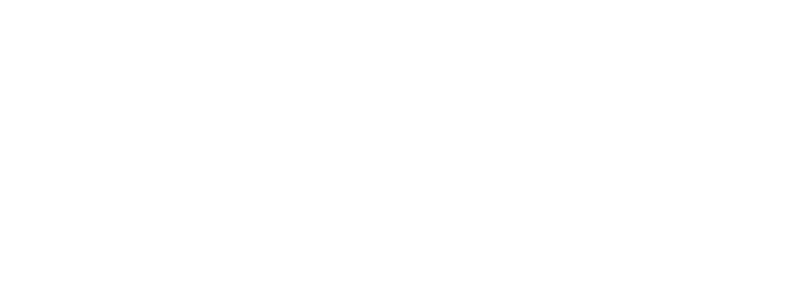
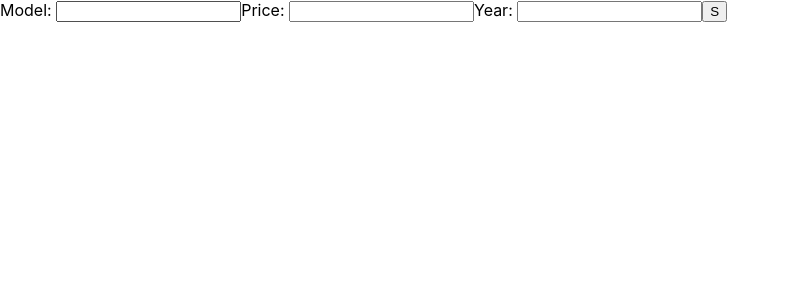
Before and after one commit to Valentyn98/untitled260122, a React (Create React App) app: page / in a window 1280 px wide. Shown: the top 300 px of the page, without its empty margins (0-789 px from the left). Built offline with nearby package versions, Linux system fonts and the light colour scheme; the HTML template or start-up script is replaced by a standard one.

Commit message:
cars standart

```diff
--- a/src/App.js
+++ b/src/App.js
@@ -1,11 +1,22 @@
 
 import './App.css';
+import {useState} from "react";
+import Form from "./components/Form/Form";
+import Cars from "./components/Cars/Cars";
 
 function App() {
+  const [cars , setCars] = useState([])
 
+  const getFormData = (data) =>{
+        setCars([...cars, {id:new Date().getTime(), ...data}])
+  }
+  const getCarId = (id) =>{
+      setCars(cars.filter(car=> car.id !==id))
+  }
   return (
     <>
-
+      <Form getFormData={getFormData}/>
+      <Cars cars={cars} getCarId={getCarId}/>
     </>
   );
 }
--- /dev/null
+++ b/src/components/Car/Car.js
@@ -0,0 +1,18 @@
+import React from 'react';
+
+const Car = ({car:{id,model,price,year},getCarId}) => {
+    return (
+        <div style={{display: 'flex', justifyContent:'center'}}>
+            <div>
+                <div>
+                    <div>Model:{model}</div>
+                    <div>Price:{price}</div>
+                    <div>Year:{year}</div>
+                </div>
+                <button onClick={()=>getCarId(id)}>Delete</button>
+            </div>
+        </div>
+    );
+};
+
+export default Car;
--- /dev/null
+++ b/src/components/Cars/Cars.js
@@ -0,0 +1,12 @@
+import React from 'react';
+import Car from "../Car/Car";
+
+const Cars = ({cars,getCarId}) => {
+    return (
+        <div>
+            {cars.map(car => <Car key={car.id} car={car} getCarId={getCarId}/>)}
+        </div>
+    );
+};
+
+export default Cars;
--- /dev/null
+++ b/src/components/Form/Form.js
@@ -0,0 +1,21 @@
+import React from 'react';
+import {useForm} from "react-hook-form";
+
+const Form = ({getFormData}) => {
+    const {handleSubmit,register,reset} = useForm()
+
+    const submit = (data) =>{
+        getFormData(data)
+        reset()
+    }
+    return (
+        <form onSubmit={handleSubmit(submit)}>
+            <label>Model: <input type="text"{...register('model')}/></label>
+            <label>Price: <input type="text"{...register('price')}/></label>
+            <label>Year: <input type="text"{...register('year')}/></label>
+            <button>S</button>
+        </form>
+    );
+};
+
+export default Form;
--- /dev/null
+++ b/src/components/index.js
@@ -0,0 +1,3 @@
+export  * from './Car/Car'
+export * from './Cars/Cars'
+export * from './Form/Form'
```
